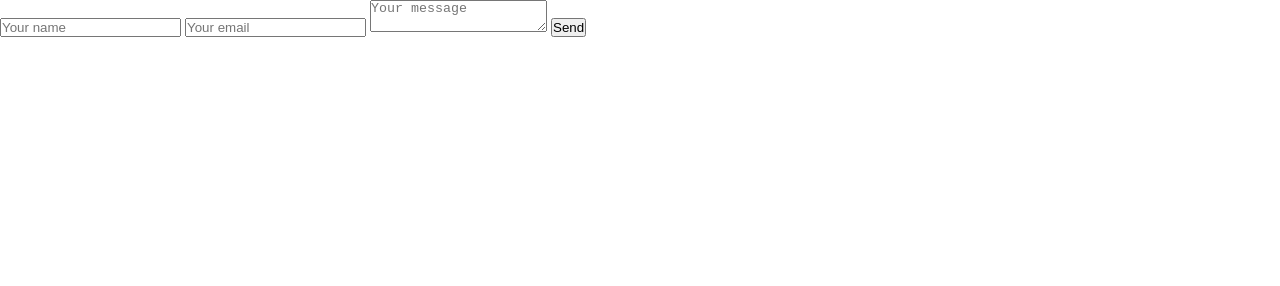
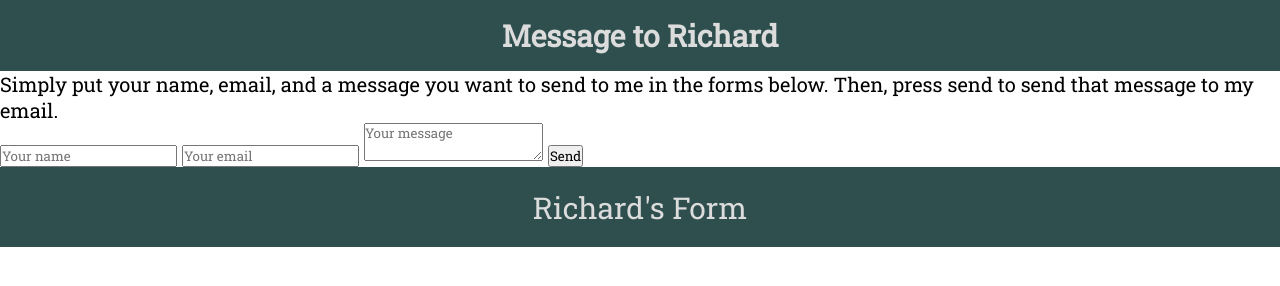
Before and after one commit to Richard2000wang/LastLab, a plain HTML site: page index.html in a window 1280 px wide. Drawn offline with Linux system fonts and the light colour scheme.

Commit message:
Add JPG and rough CSS

```diff
--- a/Css/Style.css
+++ b/Css/Style.css
@@ -1,4 +1,43 @@
 * {
     padding: 0px;
     margin: 0px;
+    font-family: 'Roboto Slab', serif;
+    grid-template-areas:
+    "H H H"
+    "B B B"
+    "F F F"
 }
+
+h1 {
+    grid-area: H;
+    display: flex;
+    background-color: #2F4F4F;
+    padding: 1rem 2rem;
+    place-content: center;
+    font-size: 30px;
+    color: #DCDCDC;
+}
+
+main {
+    width: 100%;
+    grid-area: B;
+    justify-self: center;
+    font-size: 20px;
+  }
+
+#foot {
+    display: flex;
+    background-color: #2F4F4F;
+    grid-area: F;
+    width: 100vw;
+    height: 80px;
+    align-items: center;
+}
+
+#font {
+    color: #DCDCDC;
+    margin-left: auto;
+    margin-right: auto;
+    font-size: 30px;
+    width: auto;
+}
--- a/index.html
+++ b/index.html
@@ -5,13 +5,24 @@
     <meta name="viewport" content="width=device-width, initial-scale=1.0" />
     <link rel="stylesheet" href="./CSS/style.css ">
     <title>Email Form</title>
+    <link rel="preconnect" href="https://fonts.gstatic.com">
+    <link href="https://fonts.googleapis.com/css2?family=Roboto+Slab&display=swap" rel="stylesheet">
 </head>
 <body>
-    <form method="POST" action="richard2000wang@outlook.com">
-        <input type="text" name="name" placeholder="Your name" />
-        <input type="email" name="replyTo" placeholder="Your email" />
-        <textarea name="message" placeholder="Your message"></textarea>
-        <input type="submit" value="Send" />
-    </form>
+    <nav>
+        <h1> Message to Richard </h1>
+    </nav>
+    <main>
+        <p> Simply put your name, email, and a message you want to send to me in the forms below. Then, press send to send that message to my email.</p>
+        <form method="POST" action="https://simple-form.com/richard2000wang@outlook.com">
+            <input type="text" name="name" placeholder="Your name" />
+            <input type="email" name="replyTo" placeholder="Your email" />
+            <textarea name="message" placeholder="Your message"></textarea>
+            <input type="submit" value="Send" />
+        </form>
+    </main>
+    <footer id="foot">
+        <div id="font"> Richard's Form</div>
+    </footer>
 </body>
 </html>
```
Also changed, not shown: yayitworks.JPG (added).
